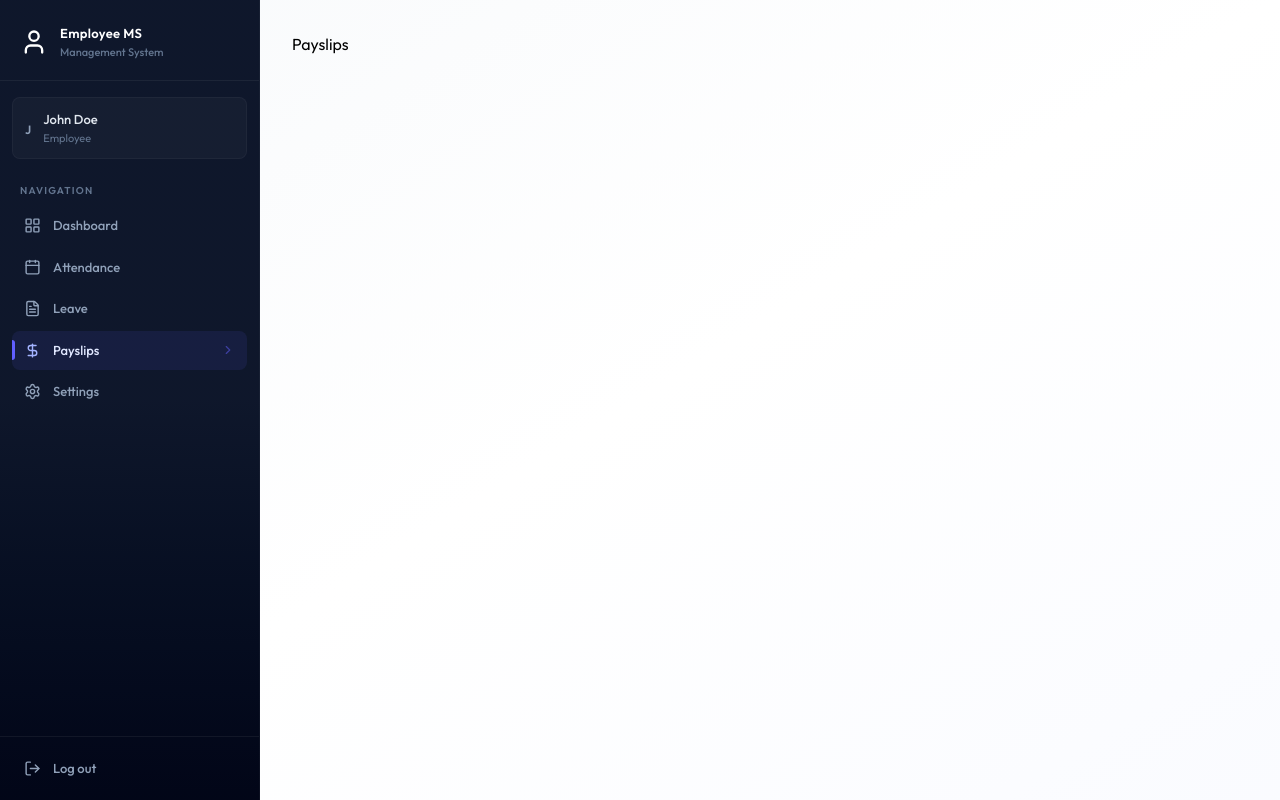
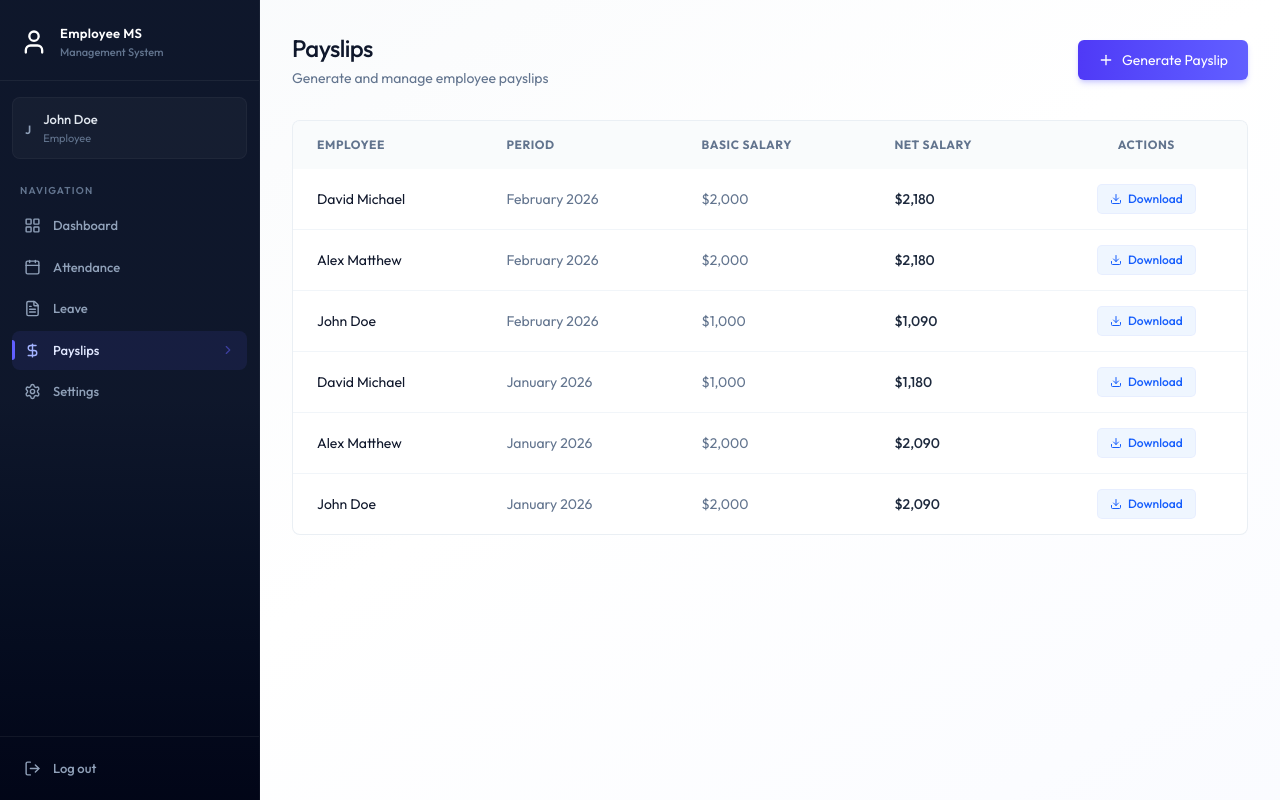
Before and after one commit to p-belinsky/FullStack-EMS, a React (Vite) app: page /payslips in a window 1280 px wide. Built offline with nearby package versions, Linux system fonts and the light colour scheme.

Commit message:
payslips page UI completed

```diff
--- /dev/null
+++ b/src/components/payslip/GeneratePayslipForm.jsx
@@ -0,0 +1,87 @@
+import {useState} from "react";
+import {Loader2Icon, PlusIcon, X} from "lucide-react";
+
+const GeneratePayslipForm = ({employees, onSuccess}) => {
+    const [isOpen, setIsOpen] = useState(false)
+    const [isLoading, setIsLoading] = useState(false)
+
+    if(!isOpen) return(
+        <button className='btn-primary flex items-center gap-2' onClick={()=>setIsOpen(true)}>
+            <PlusIcon className='w-4 h-4'/> Generate Payslip
+        </button>
+    )
+
+    const handleSubmit = async (e) => {
+        e.preventDefault();
+
+    }
+
+
+    return (
+        <div className='fixed inset-0 bg-black/40 p-4 backdrop-blur-sm flex items-center justify-center z-50'>
+            <div className='card max-w-lg w-full p-6 animate-slide-up'>
+                <div className='flex justify-between items-center mb-6'>
+                    <h3 className='text-lg font-bold text-slate-900'>Generate Monthly Payslip</h3>
+                    <button className='text-slate-400 hover:text-slate-600 p-1' onClick={()=>setIsOpen(false)}>
+                        <X size={20}/>
+                    </button>
+                </div>
+                <form onSubmit={handleSubmit} className='space-y-4'>
+                    <div>
+                        <label className='block text-sm font-medium text-slate-700 mb-2'>Employee</label>
+                        <select name='employeeId' required>
+                            {employees.map((emp)=>(
+                                <option key={emp.id} value={emp.id}>{emp.firstName} {emp.lastName} ({emp.position})</option>
+                            ))}
+                        </select>
+                    </div>
+
+                    <div className='grid grid-cols-2 gap-4'>
+                        <div>
+                            <label className='block text-sm font-medium text-slate-700 mb-2'>Month</label>
+                            <select>
+                                {Array.from({length: 12}, (_, i) => i + 1).map((month) => (
+                                    <option key={month} value={month}>
+                                        {month}
+                                    </option>
+                                ))}
+                            </select>
+                        </div>
+                        <div>
+                            <label className='block text-sm font-medium text-slate-700 mb-2'>Year</label>
+                            <input type='number' name='year' defaultValue={new Date().getFullYear()} min={2020} max={new Date().getFullYear()} />
+
+                        </div>
+                    </div>
+
+                    <div>
+                        <label className='block text-sm font-medium text-slate-700 mb-2'>Basic Salary</label>
+                        <input type='number' name='basicSalary' required placeholder="5000" />
+                    </div>
+
+                    <div className='grid grid-cols-2 gap-4'>
+                        <div>
+                            <label className='block text-sm font-medium text-slate-700 mb-2'>Allowances</label>
+                            <input type='number' name='allowances' defaultValue='0' />
+                        </div>
+                        <div>
+                            <label className='block text-sm font-medium text-slate-700 mb-2'>Deductions</label>
+                            <input type='number' name='deductions' defaultValue='0' />
+                        </div>
+                    </div>
+
+                    <div className='flex justify-end gap-3 pt-2'>
+                        <button className='btn-secondary' type='button' onClick={()=>setIsOpen(false)}>
+                            Cancel
+                        </button>
+                        <button className='btn-primary flex items-center' type='submit' disabled={isLoading}>
+                            {isLoading && <Loader2Icon className='w-4 h-4 mr-2 animate-spin'/>}
+                            Generate
+                        </button>
+                    </div>
+                </form>
+            </div>
+        </div>
+    )
+}
+export default GeneratePayslipForm
--- /dev/null
+++ b/src/components/payslip/PayslipList.jsx
@@ -0,0 +1,67 @@
+import {format} from "date-fns";
+import {Download} from "lucide-react";
+
+const PayslipList = ({payslips, isAdmin}) => {
+    return (
+        <div className='card overflow-hidden'>
+            <div className='overflow-x-auto'>
+                <table className='table-modern'>
+                    <thead>
+                    <tr>
+                        {isAdmin && <th>Employee</th>}
+                        <th>Period</th>
+                        <th>Basic Salary</th>
+                        <th>Net Salary</th>
+                        <th className='text-center'>Actions</th>
+                    </tr>
+                    </thead>
+                    <tbody>
+                    {payslips.length === 0 ? (
+                        <tr>
+                            <td colSpan={isAdmin ? 5 : 4} className='text-center py-12 text-slate-400'>
+                                No payslips found
+                            </td>
+                        </tr>
+                    ) : (
+                        payslips.map((payslip) => {
+                            return (
+                                <tr key={payslip._id || payslip.id}>
+                                    {isAdmin && (
+                                        <td className='text-slate-900'>
+                                            {payslip.employee?.firstName} {payslip.employee?.lastName}
+                                        </td>
+                                    )}
+
+                                    <td className='text-slate-500'>
+                                        {format(new Date(payslip.year , payslip.month -1), 'MMMM yyyy')}
+                                    </td>
+
+                                    <td className='text-slate-500'>
+                                        ${payslip.basicSalary?.toLocaleString()}
+                                    </td>
+
+                                    <td className='font-medium text-slate-800'>
+                                        ${payslip.netSalary?.toLocaleString()}
+                                    </td>
+
+                                    <td className='text-center'>
+                                        <button onClick={()=> window.open(`/print/payslip/${payslip._id || payslip.id}`)} className='inline-flex items-center px-3 py-1.5 text-xs font-medium rounded text-blue-600 bg-blue-50 hover:bg-blue-100 transition-colors ring-1 ring-blue-600/10'>
+                                            <Download className='w-3 h-3 mr-1.5'/> Download
+                                        </button>
+                                    </td>
+
+
+                                </tr>
+                            )
+
+                        })
+                    )}
+
+                    </tbody>
+                </table>
+            </div>
+        </div>
+
+    )
+}
+export default PayslipList
--- a/src/pages/Payslips.jsx
+++ b/src/pages/Payslips.jsx
@@ -1,8 +1,46 @@
-import React from 'react'
+import {useCallback, useEffect, useState} from "react";
+import {dummyEmployeeData, dummyPayslipData} from "../assets/assets.jsx";
+import Loading from "../components/Loading.jsx";
+import PayslipList from "../components/payslip/PayslipList.jsx";
+import GeneratePayslipForm from "../components/payslip/GeneratePayslipForm.jsx";
 
 const Payslips = () => {
+
+    const [payslips, setPayslips] = useState([])
+    const [employees, setEmployees] = useState([])
+    const [loading, setLoading] = useState(true)
+    const isAdmin = true
+
+    const fetchPayslips = useCallback(async ()=>{
+        setPayslips(dummyPayslipData)
+        setTimeout(() => {
+            setLoading(false)
+        }, 1000)
+    }, [])
+
+    useEffect(() => {
+        fetchPayslips()
+    }, [fetchPayslips])
+
+    useEffect(() => {
+        if(isAdmin) {
+            setEmployees(dummyEmployeeData)
+        }
+    }, [isAdmin])
+
+    if(loading) return <Loading/>
+
     return (
-        <div>Payslips</div>
+        <div className='animate-fade-in'>
+            <div className='flex flex-col sm:flex-row justify-between items-start sm:items-center gap-4 mb-8'>
+                <div>
+                    <h1 className='page-title'>Payslips</h1>
+                    <p className='page-subtitle'>{isAdmin ? "Generate and manage employee payslips" : "Your payslip history"}</p>
+                </div>
+                {isAdmin && <GeneratePayslipForm employees={employees} onSuccess={fetchPayslips}/>}
+            </div>
+            <PayslipList payslips={payslips} isAdmin={isAdmin}/>
+        </div>
     )
 }
 export default Payslips
```
